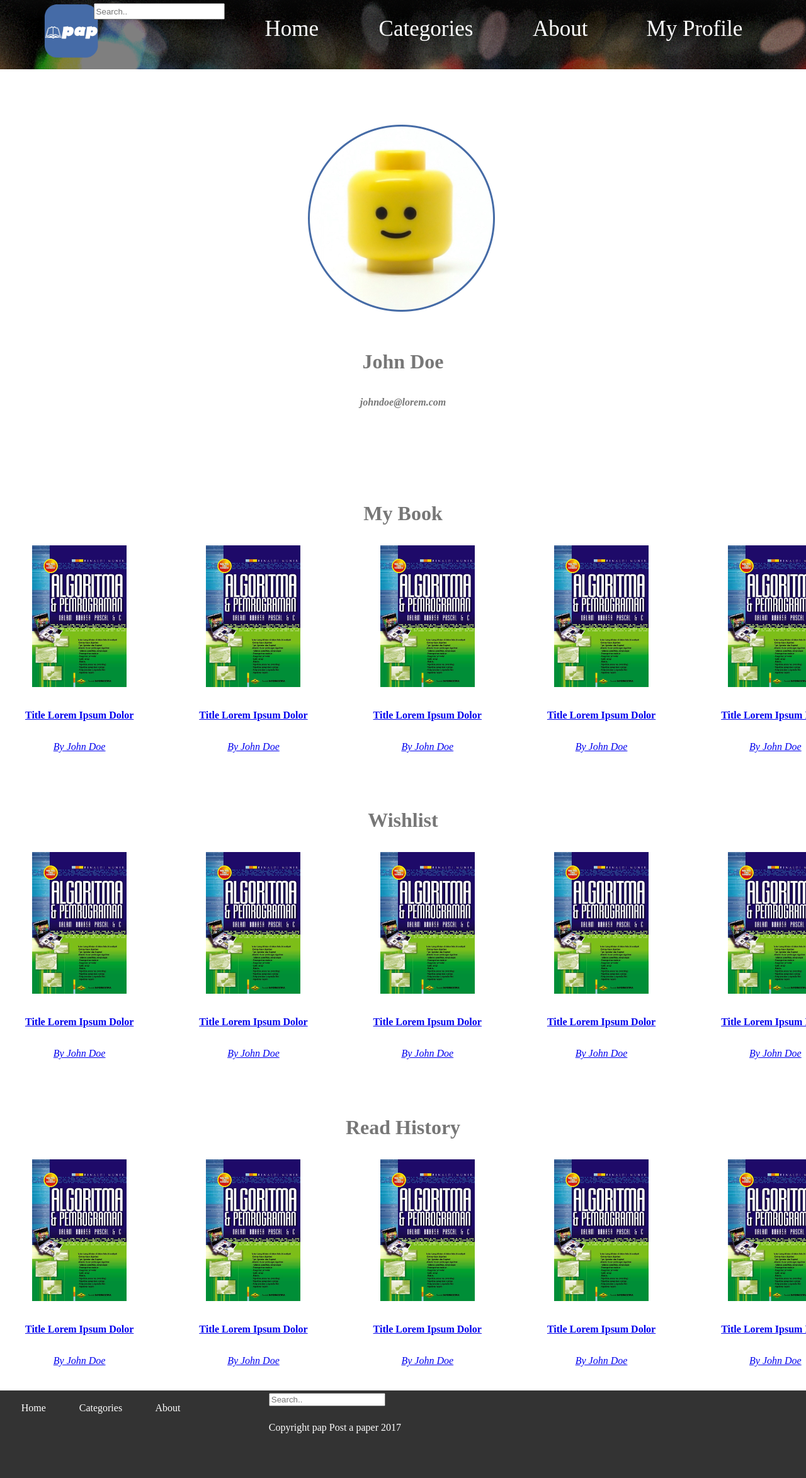
After one commit to faizinahsan/praktikum1, a CodeIgniter app: page /database/index.php/profilepage/index in a window 1280 px wide. The commit adds this page. Shown: the whole page at 63% size. Run offline with CodeIgniter, Linux system fonts and the light colour scheme; some libraries are stand-ins or nearby versions.

Commit message:
menambah ProfilePage dan merapihkan file yang sudah di MVC kan

```diff
--- /dev/null
+++ b/application/controllers/ProfilePage.php
@@ -0,0 +1,25 @@
+<?php
+defined('BASEPATH') OR exit('No direct script access allowed');
+
+class ProfilePage extends CI_Controller {
+
+	/**
+	 * Index Page for this controller.
+	 *
+	 * Maps to the following URL
+	 * 		http://example.com/index.php/welcome
+	 *	- or -
+	 * 		http://example.com/index.php/welcome/index
+	 *	- or -
+	 * Since this controller is set as the default controller in
+	 * config/routes.php, it's displayed at http://example.com/
+	 *
+	 * So any other public methods not prefixed with an underscore will
+	 * map to /index.php/welcome/<method_name>
+	 * @see https://codeigniter.com/user_guide/general/urls.html
+	 */
+	public function index()
+	{
+		$this->load->view('ProfilePage');
+	}
+}
--- a/application/views/Login.php
+++ b/application/views/Login.php
@@ -10,11 +10,11 @@
 </head>
 <body>
 	<div class="col-4" id="identity">
-		<img src="img/identity.png" alt="Identity" style="width:90%;height:auto;" align="middle">
+		<img src="<?php echo asset_url() ?>img/identity.png" alt="Identity" style="width:90%;height:auto;" align="middle">
 	</div>
 	<div class="col-6">
 		<div class="image">
-			<img src="img/background login.png" alt="BGLogin" style="width:100%;height:auto;" align="middle">
+			<img src="<?php echo asset_url() ?>img/background login.png" alt="BGLogin" style="width:100%;height:auto;" align="middle">
 			<div class="teks">
 				<p>Belum punya akun?</p>
 				<a href="Signup.php"><p><u>Daftar yuk</u></p></a>
--- /dev/null
+++ b/application/views/ProfilePage.php
@@ -0,0 +1,248 @@
+<!DOCTYPE html>
+<html>
+<head>
+	<title>Profile Page</title>
+	<link rel=stylesheet href="<?php echo asset_url();?>css/style.css" type="text/css">
+	<link rel=stylesheet href="<?php echo asset_url();?>css/grid.css">
+	<link rel="stylesheet" type="text/css" href="grid.css">
+	<meta name="viewport" content="width=device-width, initial-scale=1">
+	<script src="https://ajax.googleapis.com/ajax/libs/jquery/3.2.1/jquery.min.js"></script>
+</head>
+<body>
+	<div class="navbar">
+		<ul>
+			<li class="col-1 logoClass"><img src="<?php echo asset_url() ?>img/logo.png" alt="Logo"></li>
+		    <li class="col-3 searchBar" style="float: left;">
+		    	<input type="text" name="search" placeholder="Search.."">
+		    </li>
+		    <li class="col-2"><a href="#home">Home</a></li>
+		    <li class="col-2"><a href="#categoriesNav">Categories</a></li>
+		    <li class="col-2"><a href="#about">About</a></li>
+		    <li class="col-2"><a href="#myprofile">My Profile</a></li>
+		</ul>
+	</div>
+	<div class="profileImage" style="">
+		<!-- -->
+		<img src="<?php echo asset_url() ?>img/fotoProfil.png" alt="Foto Profil" style="border-radius:50%">
+		<h1><b>John Doe</b></h1>
+		<h4><i>johndoe@lorem.com</i></h4>
+	</div>
+	<!-- For My Book ,wishlist, and read history -->
+	<div class="books">
+		<h1><b>My Book</b></h1>
+		<ul>
+			<li>
+				<div>
+					<a href="#DetailBuku">
+					<img src="<?php echo asset_url() ?>img\buku.jpg">
+					<h4>Title Lorem Ipsum Dolor</h4>
+					<p><i>By John Doe</i></p>
+					</a>
+				</div>
+			</li>
+			<li>
+				<div>
+					<a href="#DetailBuku">
+					<img src="<?php echo asset_url() ?>img\buku.jpg">
+					<h4>Title Lorem Ipsum Dolor</h4>
+					<p><i>By John Doe</i></p>
+					</a>
+				</div>
+			</li>
+		<li>
+			<div>
+				<a href="#DetailBuku">
+				<img src="<?php echo asset_url() ?>img\buku.jpg">
+				<h4>Title Lorem Ipsum Dolor</h4>
+				<p><i>By John Doe</i></p>
+				</a>
+			</div>
+		</li>
+		<li>
+			<div>
+				<a href="#DetailBuku">
+				<img src="<?php echo asset_url() ?>img\buku.jpg">
+				<h4>Title Lorem Ipsum Dolor</h4>
+				<p><i>By John Doe</i></p>
+				</a>
+			</div>
+		</li>
+		<li>
+			<div>
+				<a href="#DetailBuku">
+				<img src="<?php echo asset_url() ?>img\buku.jpg">
+				<h4>Title Lorem Ipsum Dolor</h4>
+				<p><i>By John Doe</i></p>
+				</a>
+			</div>
+		</li>
+		<li>
+			<div>
+				<a href="#DetailBuku">
+				<img src="<?php echo asset_url() ?>img\buku.jpg">
+				<h4>Title Lorem Ipsum Dolor</h4>
+				<p><i>By John Doe</i></p>
+				</a>
+			</div>
+		</li>
+		</ul>
+	</div>
+	<div class="books">
+		<h1><b>Wishlist</b></h1>
+		<ul>
+			<li>
+				<div>
+					<a href="#DetailBuku">
+					<img src="<?php echo asset_url() ?>img\buku.jpg">
+					<h4>Title Lorem Ipsum Dolor</h4>
+					<p><i>By John Doe</i></p>
+					</a>
+				</div>
+			</li>
+			<li>
+				<div>
+					<a href="#DetailBuku">
+					<img src="<?php echo asset_url() ?>img\buku.jpg">
+					<h4>Title Lorem Ipsum Dolor</h4>
+					<p><i>By John Doe</i></p>
+					</a>
+				</div>
+			</li>
+			<li>
+				<div>
+					<a href="#DetailBuku">
+					<img src="<?php echo asset_url() ?>img\buku.jpg">
+					<h4>Title Lorem Ipsum Dolor</h4>
+					<p><i>By John Doe</i></p>
+					</a>
+				</div>
+			</li>
+			<li>
+				<div>
+					<a href="#DetailBuku">
+					<img src="<?php echo asset_url() ?>img\buku.jpg">
+					<h4>Title Lorem Ipsum Dolor</h4>
+					<p><i>By John Doe</i></p>
+					</a>
+				</div>
+			</li>
+			<li>
+				<div>
+					<a href="#DetailBuku">
+					<img src="<?php echo asset_url() ?>img\buku.jpg">
+					<h4>Title Lorem Ipsum Dolor</h4>
+					<p><i>By John Doe</i></p>
+					</a>
+				</div>
+			</li>
+			<li>
+				<div>
+					<a href="#DetailBuku">
+					<img src="<?php echo asset_url() ?>img\buku.jpg">
+					<h4>Title Lorem Ipsum Dolor</h4>
+					<p><i>By John Doe</i></p>
+					</a>
+				</div>
+			</li>
+			<li>
+				<div>
+					<a href="#DetailBuku">
+					<img src="<?php echo asset_url() ?>img\buku.jpg">
+					<h4>Title Lorem Ipsum Dolor</h4>
+					<p><i>By John Doe</i></p>
+					</a>
+				</div>
+			</li>
+		</ul>
+	</div>
+	<div class="books">
+		<h1><b>Read History</b></h1>
+		<ul>
+		<li>
+			<div>
+				<a href="#DetailBuku">
+				<img src="<?php echo asset_url() ?>img\buku.jpg">
+				<h4>Title Lorem Ipsum Dolor</h4>
+				<p><i>By John Doe</i></p>
+				</a>
+			</div>
+		</li>
+		<li>
+			<div>
+				<a href="#DetailBuku">
+				<img src="<?php echo asset_url() ?>img\buku.jpg">
+				<h4>Title Lorem Ipsum Dolor</h4>
+				<p><i>By John Doe</i></p>
+				</a>
+			</div>
+		</li>
+		<li>
+			<div>
+				<a href="#DetailBuku">
+				<img src="<?php echo asset_url() ?>img\buku.jpg">
+				<h4>Title Lorem Ipsum Dolor</h4>
+				<p><i>By John Doe</i></p>
+				</a>
+			</div>
+		</li>
+		<li>
+			<div>
+				<a href="#DetailBuku">
+				<img src="<?php echo asset_url() ?>img\buku.jpg">
+				<h4>Title Lorem Ipsum Dolor</h4>
+				<p><i>By John Doe</i></p>
+				</a>
+			</div>
+		</li>
+		<li>
+			<div>
+				<a href="#DetailBuku">
+				<img src="<?php echo asset_url() ?>img\buku.jpg">
+				<h4>Title Lorem Ipsum Dolor</h4>
+				<p><i>By John Doe</i></p>
+				</a>
+			</div>
+		</li>
+		<li>
+			<div>
+				<a href="#DetailBuku">
+				<img src="<?php echo asset_url() ?>img\buku.jpg">
+				<h4>Title Lorem Ipsum Dolor</h4>
+				<p><i>By John Doe</i></p>
+				</a>
+			</div>
+		</li>
+		<li>
+			<div>
+				<a href="#DetailBuku">
+				<img src="<?php echo asset_url() ?>img\buku.jpg">
+				<h4>Title Lorem Ipsum Dolor</h4>
+				<p><i>By John Doe</i></p>
+				</a>
+			</div>
+		</li>
+		<li>
+			<div>
+				<a href="#DetailBuku">
+				<img src="<?php echo asset_url() ?>img\buku.jpg">
+				<h4>Title Lorem Ipsum Dolor</h4>
+				<p><i>By John Doe</i></p>
+				</a>
+			</div>
+		</li>
+		</ul>
+	</div>
+	<div class="footer">
+		<ul>
+			<li class="col-1"><a href="#home">Home</a></li>
+			<li class="col-1"><a href="#categoriesNav">Categories</a></li>
+			<li class="col-1"><a href="#about">About</a></li>
+			<li class="col-8 searchBarBelow" style="float: right;">
+				<input type="text" name="search" placeholder="Search..">
+				<br>
+				<p>Copyright pap Post a paper 2017</p>
+			</li>
+		</ul>
+	</div>
+</body>
+</html>
--- a/application/views/Signup.php
+++ b/application/views/Signup.php
@@ -10,11 +10,11 @@
 </head>
 <body>
 	<div class="col-4" id="identity">
-		<img src="img/identity.png" alt="Identity" style="width:90%;height:auto;" align="middle">
+		<img src="<?php echo asset_url() ?>img/identity.png" alt="Identity" style="width:90%;height:auto;" align="middle">
 	</div>
 	<div class="col-6">
 		<div class="image">
-			<img src="img/background login.png" alt="BGLogin" style="width:100%;height:auto;" align="middle">
+			<img src="<?php echo asset_url() ?>img/background login.png" alt="BGLogin" style="width:100%;height:auto;" align="middle">
 			<div class="teks">
 				<h2>Registrasi</h2>
 				<input class="txt" type="text" placeholder="E-mail" name="email" required>
--- a/application/views/home.php
+++ b/application/views/home.php
@@ -28,7 +28,7 @@
 			</ul>
 		</div>
 		<div class="logoPap">
-			<img src="img\logo.png">
+			<img src="<?php echo asset_url();?>img\logo.png">
 			<h1><b><i>Post a paper</i></b></h1>
 			<h2><b>Helping people gaining knowledge</b></h2>
 		</div>
--- a/assets/css/Login.css
+++ b/assets/css/Login.css
@@ -1,6 +1,6 @@
 
 	body {
-		background-image: url("https://raw.githubusercontent.com/faizinahsan/praktikum1/master/src/img/background.png");
+		background-image: url("../img/background.png");
 	}
 
 	#identity{
--- a/assets/css/Signup.css
+++ b/assets/css/Signup.css
@@ -1,6 +1,6 @@
 
 	body {
-		background-image: url("https://raw.githubusercontent.com/faizinahsan/praktikum1/master/src/img/background.png");
+		background-image: url("../img/background.png");
 	}
 
 	#identity{
--- a/assets/css/style.css
+++ b/assets/css/style.css
@@ -80,7 +80,7 @@ li#myProfile {}
 }
 /* First image (Logo. Full height) */
 .bgimg-1 {
-    background-image: linear-gradient( rgba(0, 0, 0, 0.5), rgba(0, 0, 0, 0.5) ),url('img/background.png');
+    background-image: linear-gradient( rgba(0, 0, 0, 0.5), rgba(0, 0, 0, 0.5) ),url('../img/background.png');
     min-height: 70%;
 }
 @media only screen and (max-device-width: 1024px) {
@@ -140,7 +140,7 @@ li#myProfile {}
     margin: 0;
     padding: 0;
     overflow: hidden;
-    background-image: linear-gradient( rgba(0, 0, 0, 0.5), rgba(0, 0, 0, 0.5) ),url('praktikum1/src/img/background.png');
+    background-image: linear-gradient( rgba(0, 0, 0, 0.5), rgba(0, 0, 0, 0.5) ),url('../img/background.png');
 }
 
 .navbar li {
@@ -370,3 +370,27 @@ li#myProfile {}
 .footer li a:hover {
     background-color: #111;
 }
+
+/*Profile Page*/
+.profileImage{
+    padding: 70px 0;
+    text-align: center;
+}
+/*For My Book ,wishlist, and read history*/
+.books img{
+    max-width: 150px;
+    max-height: 300px;
+}
+.books{
+    padding-top:  20px;
+    text-align: center;
+    white-space: nowrap;
+    overflow: auto;
+}
+.books ul{
+    list-style-type: none;
+}
+.books li{
+    display: inline-block;
+    padding-right: 100px;
+}
```
Also changed, not shown: application/controllers/Login.php (added, +25 -0 lines), application/controllers/Signup.php (added, +25 -0 lines), application/controllers/booksDetail.php (added, +25 -0 lines), application/controllers/categories.php (added, +25 -0 lines), application/views/booksDetail.php (renamed from application/views/detailBuku.php, +12 -12 lines), application/views/categories.php (renamed from application/views/kategori.php, +4 -4 lines), assets/img/fotoProfil.PNG (added).
